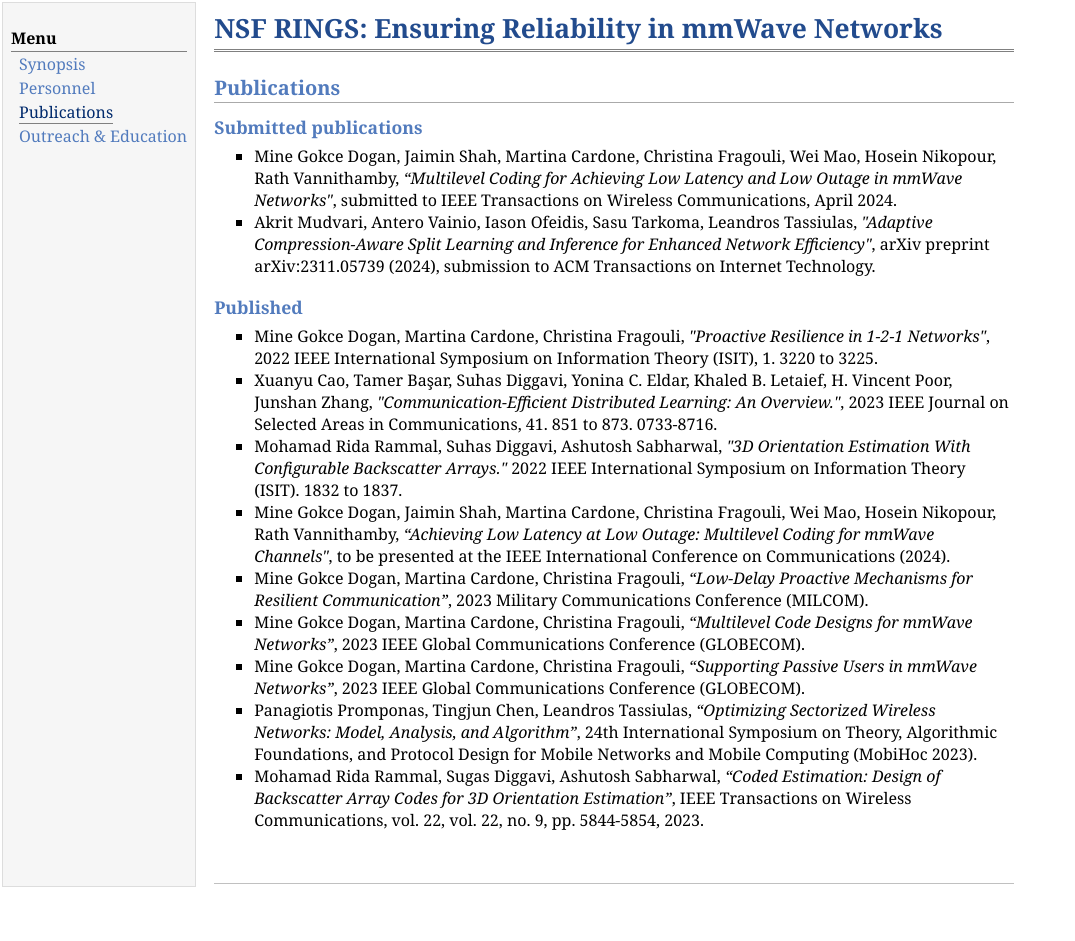
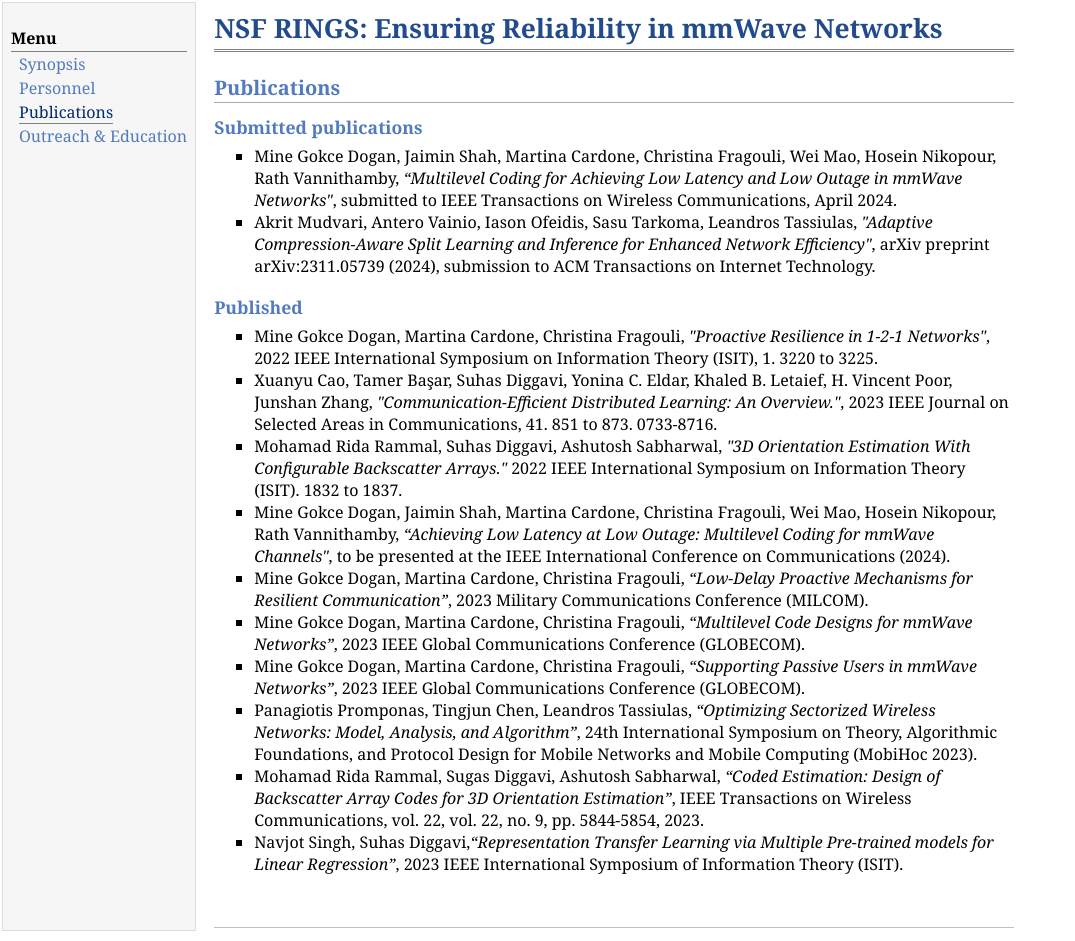
Before and after one commit to smartnets/NSF-RINGS-Ensuring-Reliability-in-mmWave-Networks.github.io, a plain HTML site: page publications.html in a window 1280 px wide. Shown: the whole page, without its empty margins (0-1075 px from the left). Before the commit the page ends 897 px from the top, so only its background shows below. Drawn offline with nearby package versions, Linux system fonts and the light colour scheme; some packages are replaced by stand-ins of ours.

Commit message:
Update publications

```diff
--- a/publications.html
+++ b/publications.html
@@ -94,6 +94,10 @@ Panagiotis Promponas, Tingjun Chen, Leandros Tassiulas, <i>“Optimizing Sectori
 Mohamad Rida Rammal, Sugas Diggavi, Ashutosh Sabharwal, <i>“Coded Estimation: Design of Backscatter Array Codes for 3D Orientation Estimation”</i>, IEEE Transactions on Wireless Communications, vol. 22, vol. 22, no. 9, pp. 5844-5854, 2023.
 </li>
 
+<li>
+Navjot Singh, Suhas Diggavi,<i>“Representation Transfer Learning via Multiple Pre-trained models for Linear Regression”</i>, 2023 IEEE International Symposium of Information Theory (ISIT).
+</li>
+
 
 </ul>
 
```
